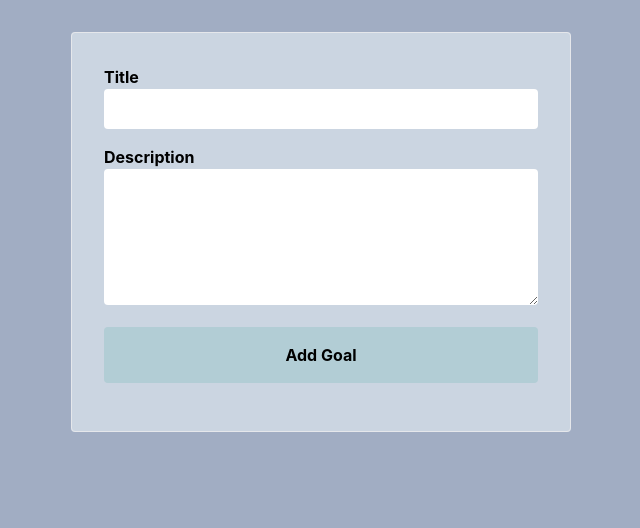
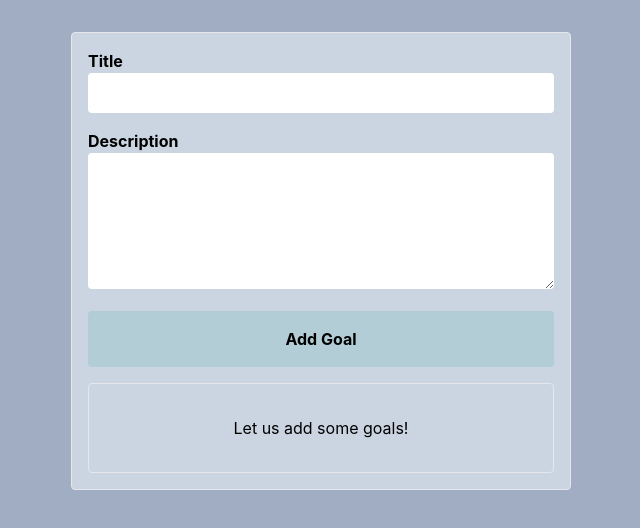
Before and after one commit to prozdrljivac/goal_getter, a React (Create React App) app in the folder webapp/: page / in a window 1280 px wide. Shown: the top 528 px of the page, without its empty margins (319-959 px from the left). Built offline with nearby package versions, Linux system fonts and the light colour scheme.

Commit message:
Add Info box

```diff
--- a/webapp/src/App.tsx
+++ b/webapp/src/App.tsx
@@ -1,7 +1,7 @@
 import { useState } from "react";
 
 import { type Goal, type GoalInput as GInput } from "./types";
-import { GoalInput, GoalList } from "./components";
+import { GoalInput, GoalList, InfoBox } from "./components";
 
 export const App = () => {
   const [goals, setGoals] = useState<Goal[]>([]);
@@ -21,12 +21,27 @@ export const App = () => {
     ]);
   };
 
+  let warningBox;
+
+  if (goals.length > 4) {
+    warningBox = (
+      <InfoBox mode="warning" severity="high">
+        Take it slow, we don not want to burn out!
+      </InfoBox>
+    );
+  }
+
+  if (goals.length === 0) {
+    warningBox = <InfoBox mode="hint">Let us add some goals!</InfoBox>;
+  }
+
   return (
     <>
-      <header className="mx-auto my-8 w-[500px] bg-[#cbd5e1] border-black rounded">
+      <header className="mx-auto my-8 p-4 w-[500px] bg-[#cbd5e1] border rounded">
         <GoalInput onGoalSave={handleGoalSave} />
+        {warningBox}
       </header>
-      <main className="m-auto w-[500px]">
+      <main className="m-auto p-4 w-[500px]">
         <GoalList goals={goals} onGoalDelete={handleGoalDelete} />
       </main>
     </>
--- a/webapp/src/components/GoalInput/GoalInput.tsx
+++ b/webapp/src/components/GoalInput/GoalInput.tsx
@@ -29,10 +29,7 @@ export const GoalInput: FC<GoalInputProps> = ({ onGoalSave }) => {
   };
 
   return (
-    <form
-      className="p-8 flex-col items-start border rounded"
-      onSubmit={handleGoalSubmit}
-    >
+    <form className="flex-col items-start" onSubmit={handleGoalSubmit}>
       <label className="mb-4 font-bold" htmlFor="title">
         Title
       </label>
--- /dev/null
+++ b/webapp/src/components/InfoBox/InfoBox.tsx
@@ -0,0 +1,23 @@
+import { type FC, type ReactNode } from "react";
+
+type HintBoxProps = {
+  mode: "hint";
+  children: ReactNode;
+};
+
+type WarningBoxProps = {
+  mode: "warning";
+  severity: "low" | "medium" | "high";
+  children: ReactNode;
+};
+
+type InfoBoxProps = HintBoxProps | WarningBoxProps;
+
+export const InfoBox: FC<InfoBoxProps> = (props) => {
+  return (
+    <aside className="p-8 border rounded text-center">
+      {props.mode === "warning" && <h1>Warning, {props.severity} severity!</h1>}
+      <p>{props.children}</p>
+    </aside>
+  );
+};
--- a/webapp/src/components/index.ts
+++ b/webapp/src/components/index.ts
@@ -1,3 +1,4 @@
 export * from "./Goal/Goal";
 export * from "./GoalInput/GoalInput";
 export * from "./GoalList/GoalList";
+export * from "./InfoBox/InfoBox";
```
